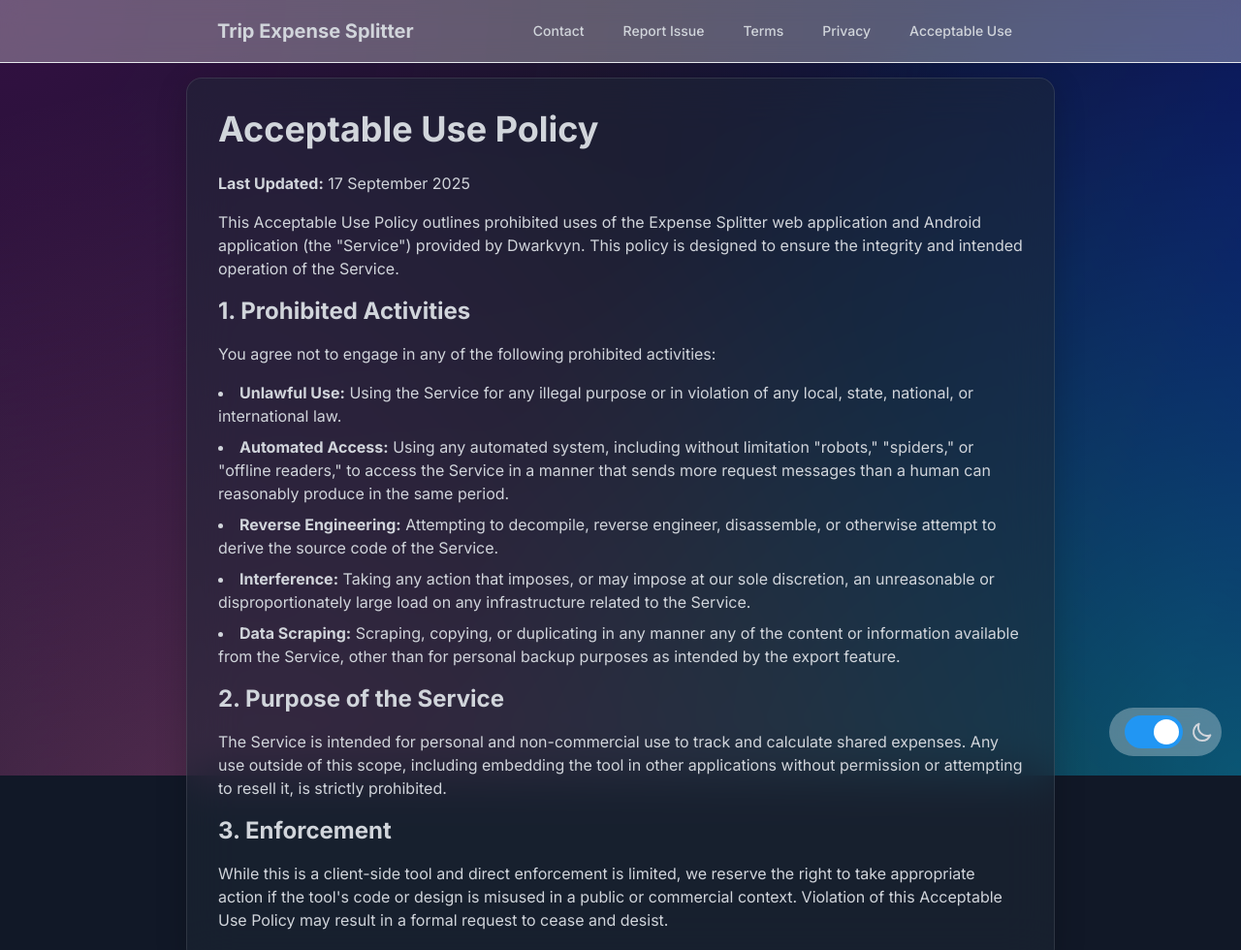
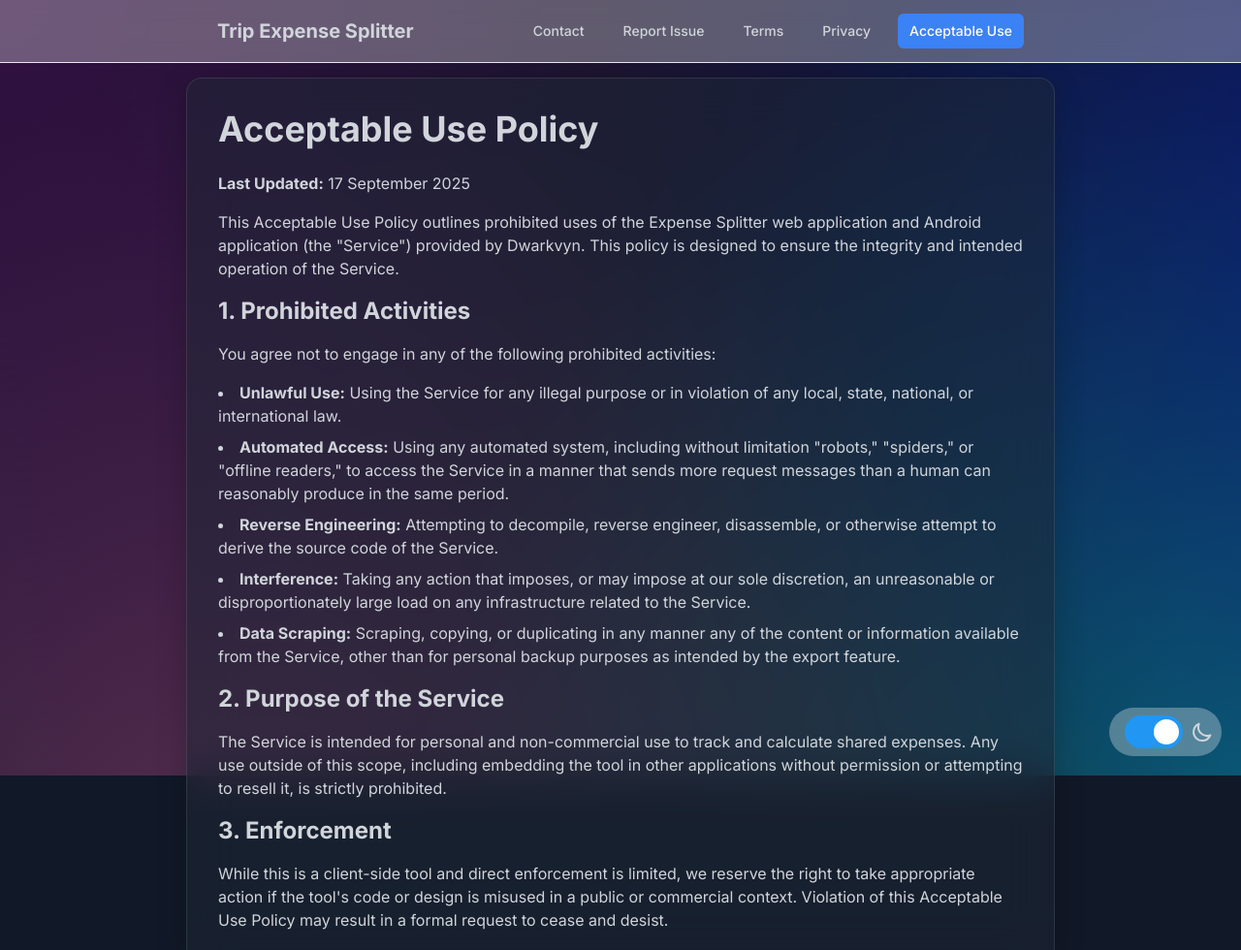
Before and after one commit to hookstar1993/TripExpenseSplitter, a plain HTML site: page misuse.html in a window 1280 px wide. Shown: the top 980 px of the page at 97% size. Drawn offline with nearby package versions, Linux system fonts and the light colour scheme.

Commit message:
Update misuse.html

```diff
--- a/misuse.html
+++ b/misuse.html
@@ -15,6 +15,7 @@
         body.dark{background-color:#111827;color:#d1d5db}body.dark::before{opacity:1}body.dark .main-container{backdrop-filter:blur(25px);-webkit-backdrop-filter:blur(25px);background-color:rgba(31,41,55,.5);border:1px solid rgba(255,255,255,.1);box-shadow:0 8px 32px 0 rgba(0,0,0,.2);color:#d1d5db}
         body.dark .text-gray-900{color:#d1d5db}body.dark .text-gray-700{color:#d1d5db}
         .switch{position:relative;display:inline-block;width:60px;height:34px}.switch input{opacity:0;width:0;height:0}.slider{position:absolute;cursor:pointer;top:0;left:0;right:0;bottom:0;background-color:#4b5563;transition:.4s;border-radius:34px}.slider:before{position:absolute;content:"";height:26px;width:26px;left:4px;bottom:4px;background-color:white;transition:.4s;border-radius:50%}input:checked+.slider{background-color:#2196F3}input:checked+.slider:before{transform:translateX(26px)}
+        .active-link {background-color: #3b82f6 !important; color: #ffffff !important;} .active-link:hover { background-color: #2563eb !important;}
     </style>
 </head>
 <body class="p-4 sm:p-8 pb-24 pt-24">
@@ -33,7 +34,7 @@
                         <a href="report.html" class="text-gray-700 dark:text-gray-300 hover:bg-gray-500/20 px-3 py-2 rounded-md text-sm font-medium">Report Issue</a>
                         <a href="terms.html" class="text-gray-700 dark:text-gray-300 hover:bg-gray-500/20 px-3 py-2 rounded-md text-sm font-medium">Terms</a>
                         <a href="privacy.html" class="text-gray-700 dark:text-gray-300 hover:bg-gray-500/20 px-3 py-2 rounded-md text-sm font-medium">Privacy</a>
-                        <a href="misuse.html" class="text-gray-700 dark:text-gray-300 hover:bg-gray-500/20 px-3 py-2 rounded-md text-sm font-medium">Acceptable Use</a>
+                        <a href="misuse.html" class="px-3 py-2 rounded-md text-sm font-medium active-link">Acceptable Use</a>
                     </div>
                 </div>
                  <div class="sm:hidden">
```
